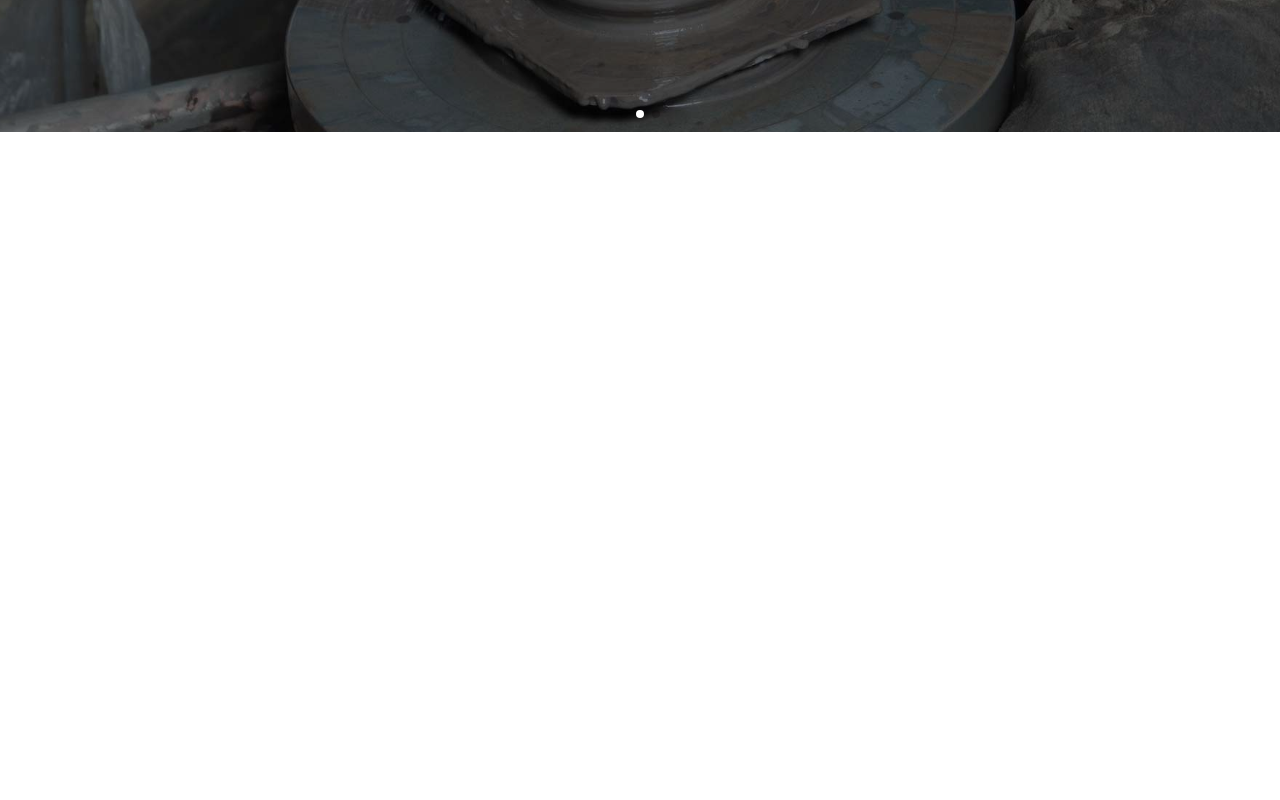
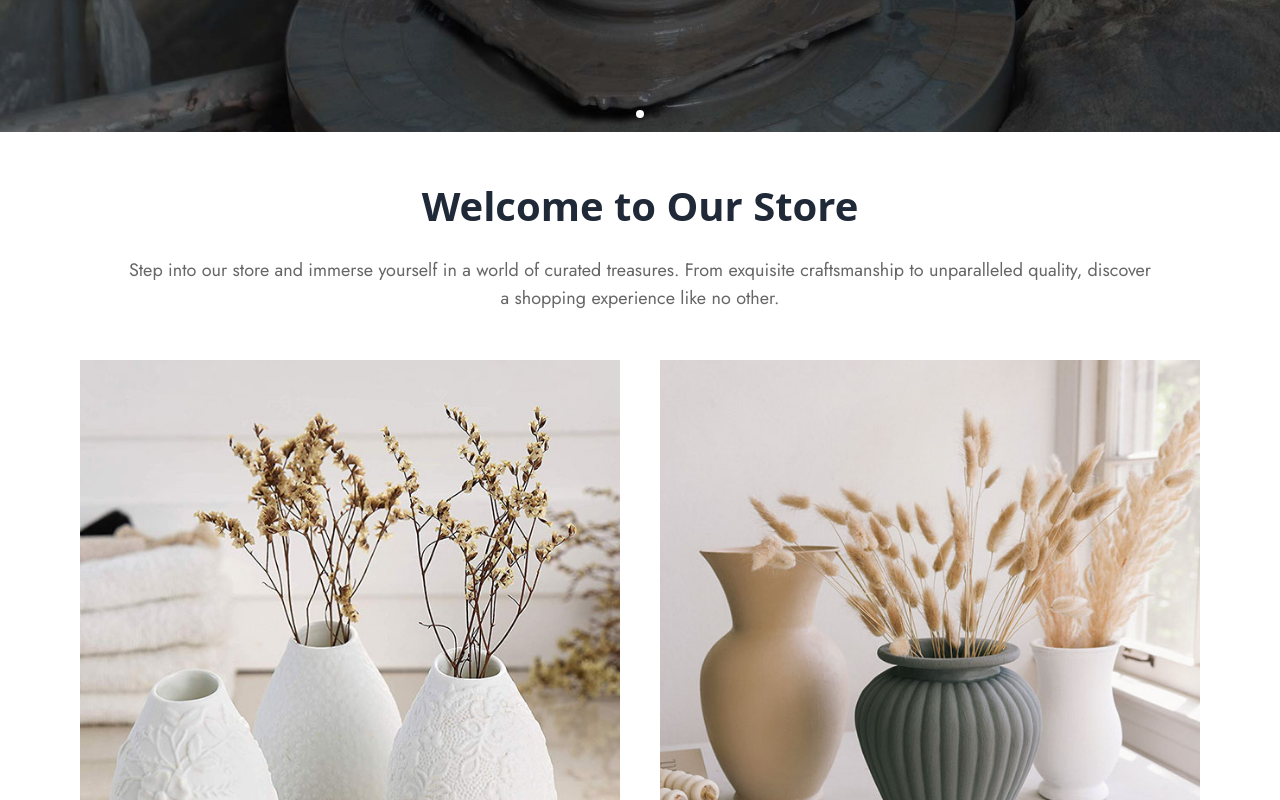
Before and after one commit to Amin7775/Ceramings-art-and-craft-store-with-react-express-mongoDB-client, a React (Vite) app: page / in a window 1280 px wide. Shown: the part 760-1560 px from the top of the page. Before the commit the page ends 892 px from the top, so only its background shows below. Built offline with nearby package versions, Linux system fonts and the light colour scheme.

Commit message:
Added welcome to our shop section

```diff
--- a/src/index.css
+++ b/src/index.css
@@ -1,3 +1,5 @@
+/* @import url('https://fonts.googleapis.com/css2?family=Jost:ital,wght@0,100..900;1,100..900&display=swap') */
+
 @tailwind base;
 @tailwind components;
 @tailwind utilities;
--- a/src/pages/home/Home.jsx
+++ b/src/pages/home/Home.jsx
@@ -1,4 +1,5 @@
 import Banner from "./homeComponents/Banner/Banner";
+import WelcomeSection from "./homeComponents/welcomeSection/WelcomeSection";
 
 
 const Home = () => {
@@ -6,6 +7,7 @@ const Home = () => {
         <div>
             {/* This is home */}
             <Banner></Banner>
+            <WelcomeSection></WelcomeSection>
         </div>
     );
 };
--- /dev/null
+++ b/src/pages/home/homeComponents/welcomeSection/WelcomeSection.jsx
@@ -0,0 +1,22 @@
+import img1 from './../../../../assets/images/home/welcome/cms-banner-1.jpg'
+import img2 from './../../../../assets/images/home/welcome/cms-banner-2.jpg'
+import './../../../../styles/font.css'
+
+
+const WelcomeSection = () => {
+    return (
+        <div className='py-10 md:py-14 container mx-auto'>
+            <h1 className='text-center text-3xl md:text-[40px] font-semibold '>Welcome to Our Store</h1>
+            <p className='max-w-[85%] md:max-w-[80%] mx-auto text-center text-[#666666]  text-lg font-jost mt-5 md:mt-8'>
+            Step into our store and immerse yourself in a world of curated treasures. From exquisite craftsmanship to unparalleled quality, discover a shopping experience like no other.
+            </p>
+            {/* img container */}
+            <div className='grid grid-cols-1 md:grid-cols-2 gap-10 px-10 md:px-20 mt-8 md:mt-12'>
+                <img src={img1} alt="" />
+                <img src={img2} alt="" />
+            </div>
+        </div>
+    );
+};
+
+export default WelcomeSection;
--- /dev/null
+++ b/src/styles/font.css
@@ -0,0 +1,6 @@
+@import url('https://fonts.googleapis.com/css2?family=Jost:ital,wght@0,100..900;1,100..900&display=swap');
+
+
+.font-jost {
+    font-family: "Jost", sans-serif;
+  }
```
Also changed, not shown: src/assets/images/home/welcome/cms-banner-1.jpg (added), src/assets/images/home/welcome/cms-banner-2.jpg (added).
